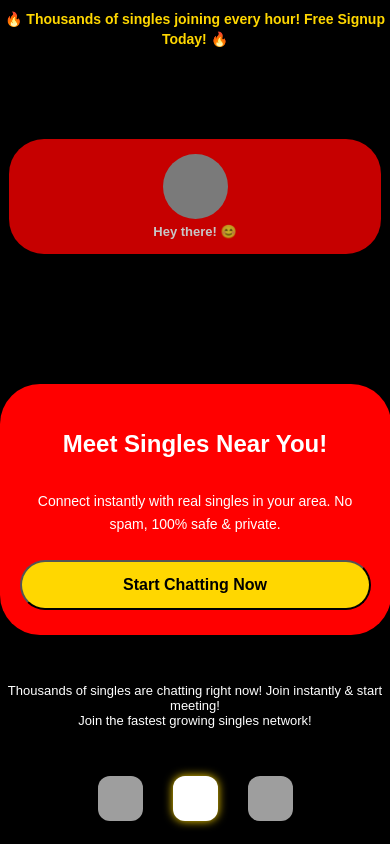
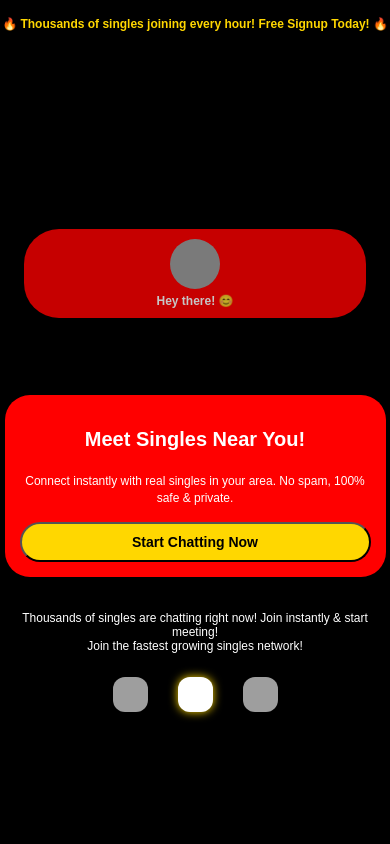
Before and after one commit to jasimuddinbd025-cell/meet-page, a plain HTML site: page index.html in a window 390 px wide. Drawn offline with Linux system fonts and the light colour scheme; grey boxes are pictures that could not be loaded.

Commit message:
Update index.html

```diff
--- a/index.html
+++ b/index.html
@@ -101,20 +101,22 @@ html, body {
 .bottomIcon:hover{ transform: scale(1.2); filter: drop-shadow(0 0 10px #FFD700);}
 #snapIcon img{filter: brightness(2) drop-shadow(0 0 5px #FFD700);}
 
-/* Responsive */
+/* Responsive adjustments for mobile screens */
 @media(max-width:480px){
-  .container{gap:48px;}
-  #topBar{ font-size:14px; }
-  #profileNotification{width:85%;}
-  #profileImage{width:65px; height:65px;}
-  #profileText{font-size:13px;}
-  #onlineNotification{font-size:12px; padding:10px 18px;}
-  .mainBox{padding:30px 20px 25px 20px;}
-  .mainBox h1{font-size:24px;}
-  .mainBox p{font-size:14px;}
-  .mainBox button{font-size:16px; padding:14px 20px;}
-  .bottomIcon img{width:45px; height:45px;}
-  #bottomText{font-size:13px;}
+  html, body { font-size:12px; }
+  #topBar{ font-size:12px; padding:6px 0; }
+  #userJoinNotif{ font-size:12px; padding:6px 12px; top:50px; }
+  .container{gap:24px; margin-top:100px;}
+  #profileNotification{width:80%; padding:10px 15px;}
+  #profileImage{width:50px; height:50px;}
+  #profileText{font-size:12px;}
+  #onlineNotification{font-size:11px; padding:8px 12px;}
+  .mainBox{padding:20px 15px 15px 15px; border-radius:25px; width:90%;}
+  .mainBox h1{font-size:20px; margin-bottom:10px;}
+  .mainBox p{font-size:12px; margin-bottom:15px; line-height:1.4;}
+  .mainBox button{font-size:14px; padding:10px 15px; border-radius:20px;}
+  #bottomText{font-size:12px; margin-top:10px;}
+  #bottomBar .bottomIcon img{width:35px; height:35px;}
 }
 </style>
 </head>
```
